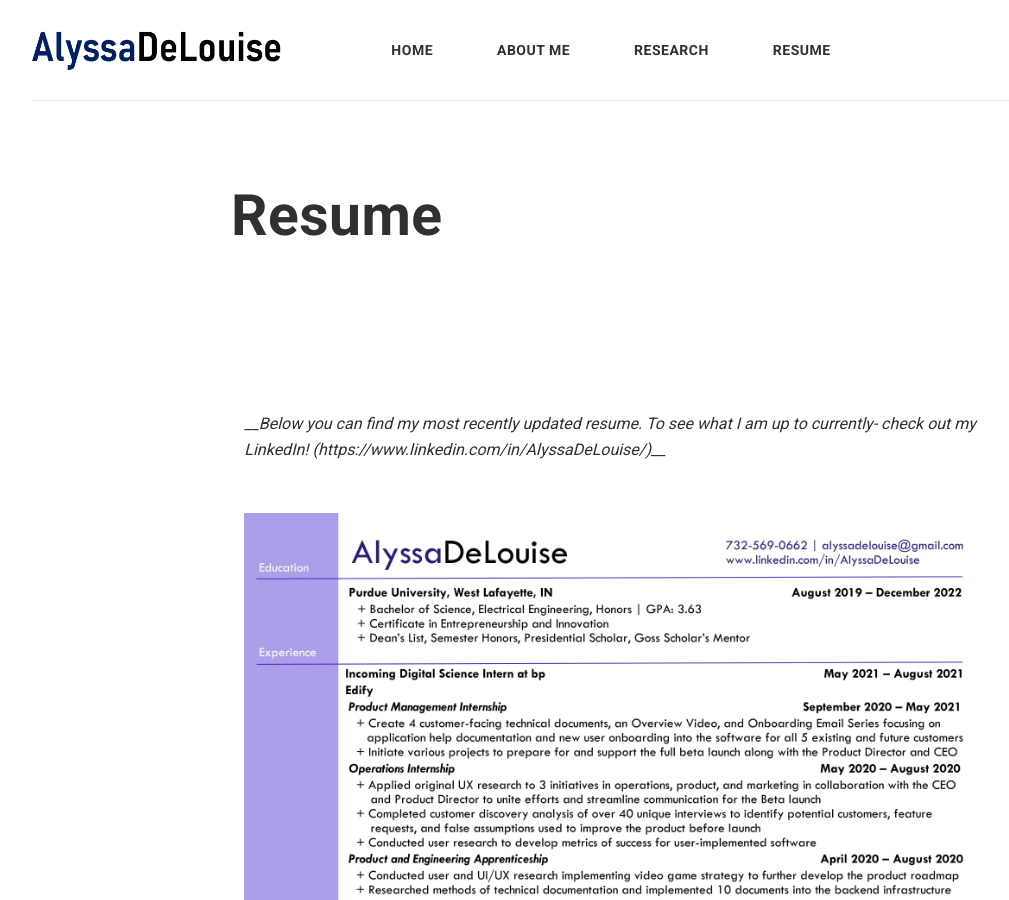
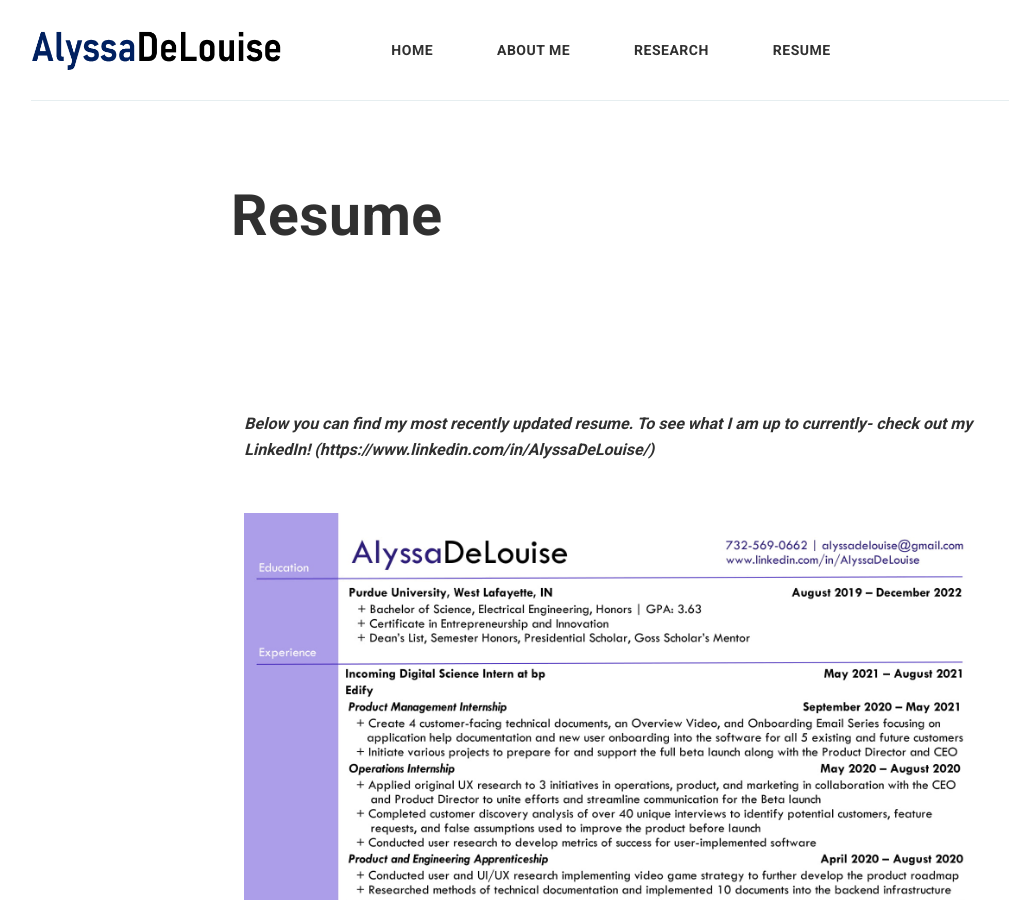
Before and after one commit to alyssadelouise/home, a Jekyll site: the page built from _pages/resume.md, in a window 1280 px wide and 900 px high. Shown: the whole window, without its empty margins (29-1038 px from the left). Built offline with Jekyll 4.4.1, drawn with Linux system fonts in a browser that asks for light colours; nearby versions of some CDN libraries; comment, search, counter and statistics services are not loaded.

```diff
--- a/_pages/resume.md
+++ b/_pages/resume.md
@@ -4,6 +4,6 @@ title: Resume
 permalink: /resume/
 ---
 __*Below you can find my most recently updated resume.
-To see what I am up to currently- check out my LinkedIn! (https://www.linkedin.com/in/AlyssaDeLouise/)__*
+To see what I am up to currently- check out my LinkedIn! (https://www.linkedin.com/in/AlyssaDeLouise/)*__
 
 <img src="{{ site.baseurl }}/images/picresume.jpg" alt="{{ 'Resume' }}">
```
